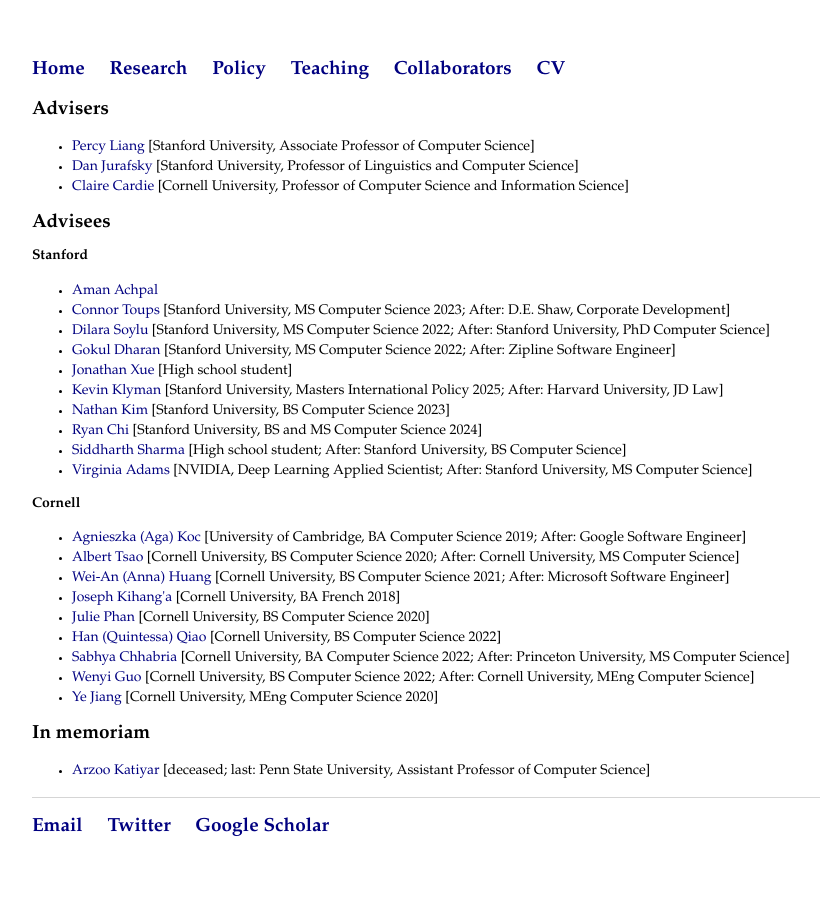
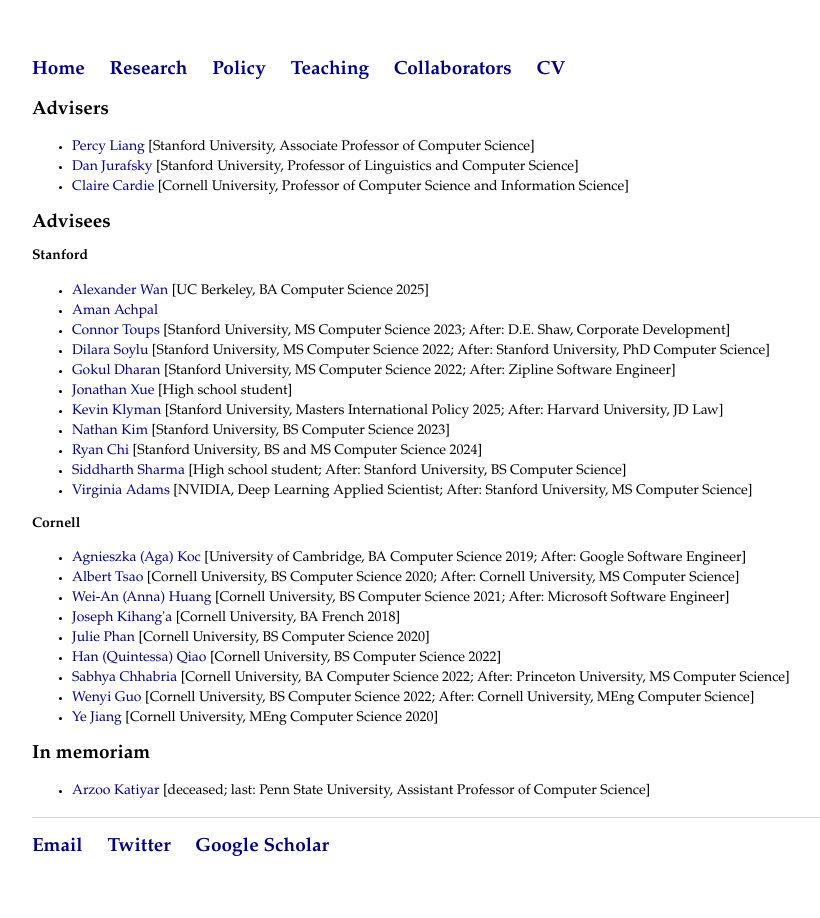
Before and after one commit to rishibommasani/rishibommasani.github.io, a Jekyll site: the page built from collaborators/index.html, in a window 1280 px wide. Shown: the whole page, without its empty margins (160-980 px from the left). Built offline with Jekyll 4.4.1, drawn with Linux system fonts in a browser that asks for light colours.

Commit message:
Update index.html

```diff
--- a/collaborators/index.html
+++ b/collaborators/index.html
@@ -12,6 +12,7 @@
 	<h2>Advisees</h2>
 		<h3>Stanford</h3>
 		<ul>
+			<li>  <a href="https://wanalex.com/">Alexander Wan </a> [UC Berkeley, BA Computer Science 2025] </li>
 			<li>  <a href="https://www.linkedin.com/in/amanachpal/">Aman Achpal </a> </li>
 			<li>  <a href="https://www.linkedin.com/in/connortoups">Connor Toups </a> [Stanford University, MS Computer Science 2023; After: D.E. Shaw, Corporate Development] </li>
 			<li>  <a href="https://scholar.google.com/citations?user=e9NOrPcAAAAJ&hl=en">Dilara Soylu </a> [Stanford University, MS Computer Science 2022; After: Stanford University, PhD Computer Science] </li>
```
